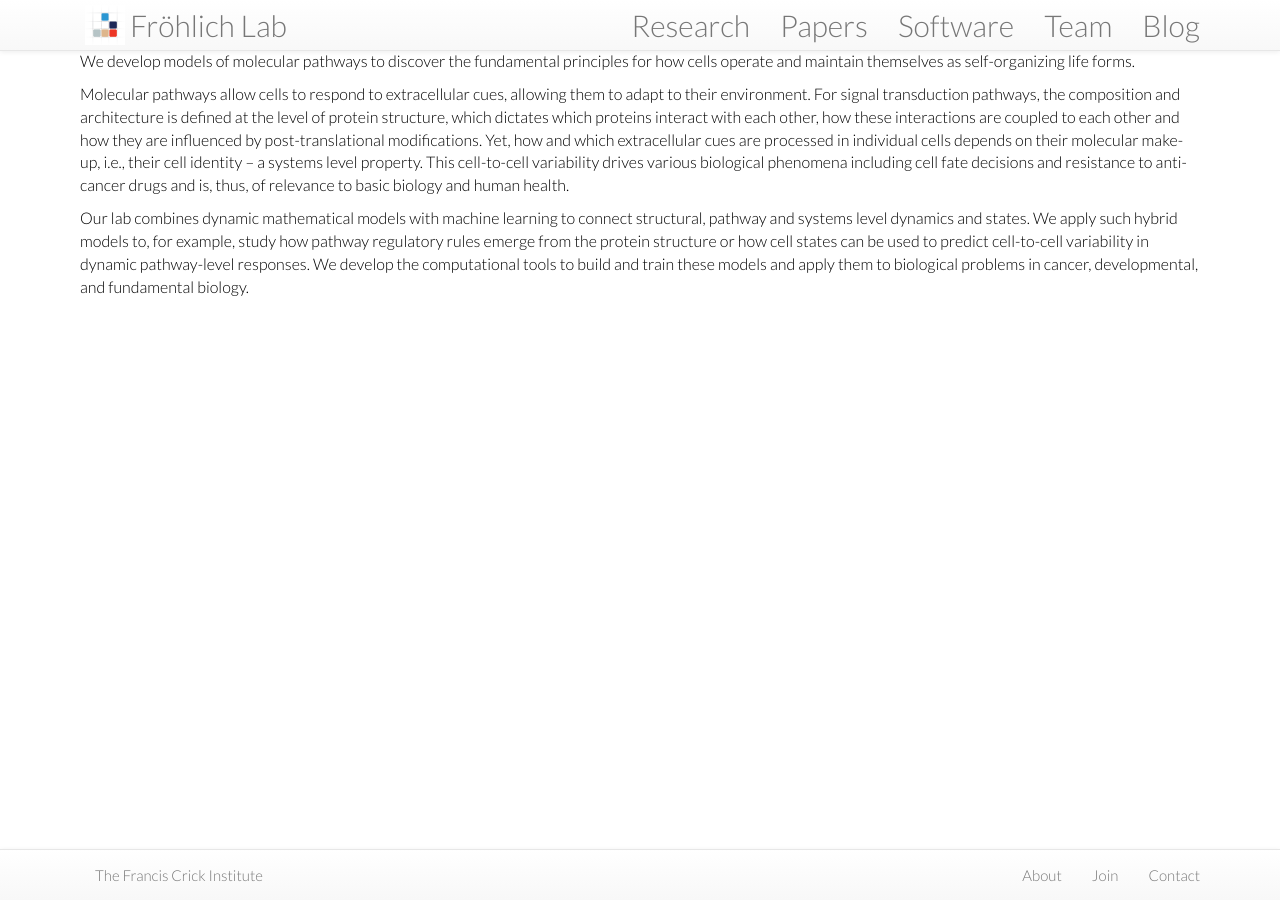
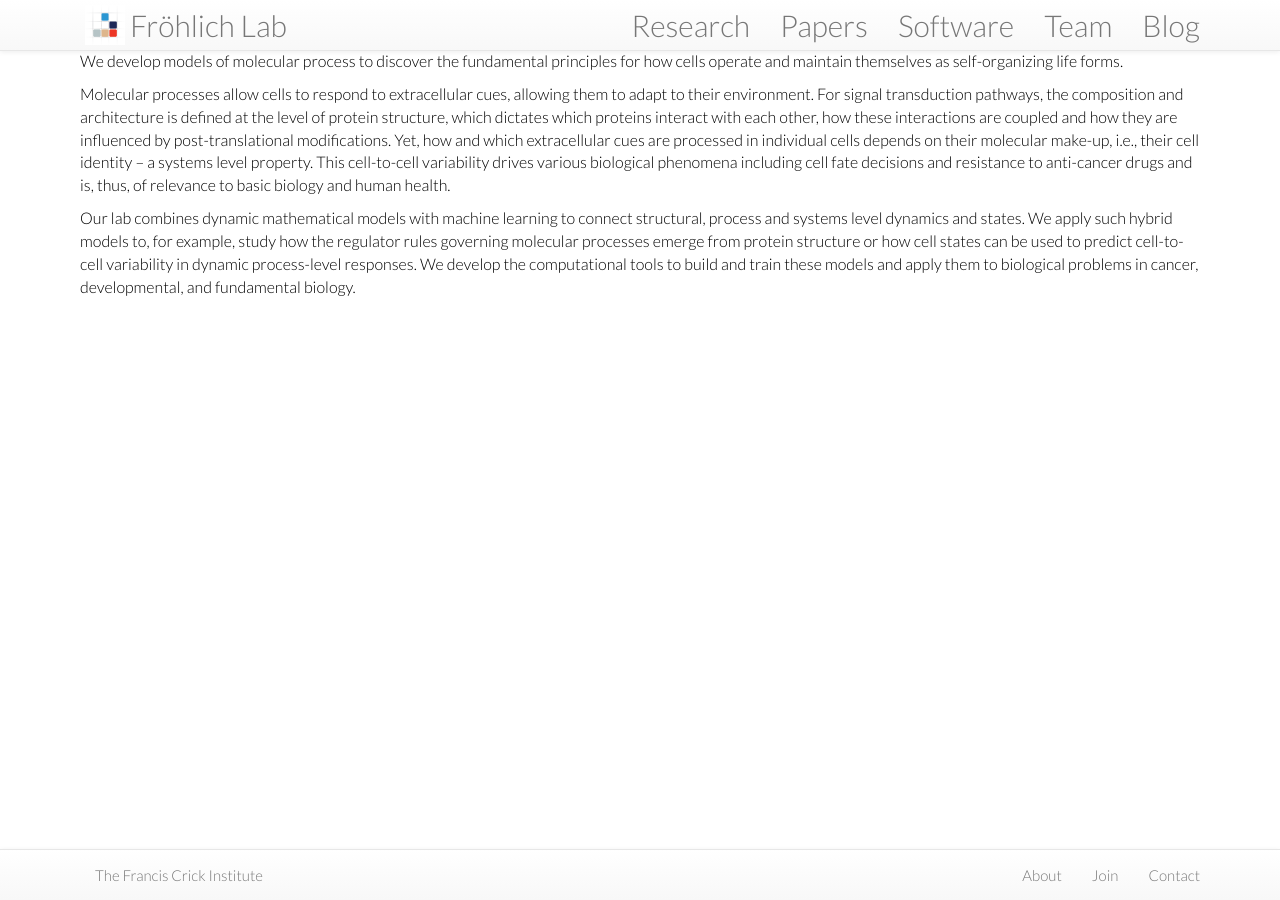
Before and after one commit to frohlich-lab/frohlichlab.github.io, a Jekyll site: the page built from misc/_posts/2022-10-02-home.md, in a window 1280 px wide. Built offline with Jekyll 4.4.1, drawn with Linux system fonts in a browser that asks for light colours; nearby versions of some CDN libraries.

Commit message:
fix missing word, consolidate naming

```diff
--- a/misc/_posts/2022-10-02-home.md
+++ b/misc/_posts/2022-10-02-home.md
@@ -4,8 +4,8 @@ title: Dynamics of Living Systems Lab
 categories: home
 homepage: true
 ---
-We develop models of molecular pathways to discover the fundamental principles for how cells operate and maintain themselves as self-organizing life forms.
+We develop models of molecular process to discover the fundamental principles for how cells operate and maintain themselves as self-organizing life forms.
 
-Molecular pathways allow cells to respond to extracellular cues, allowing them to adapt to their environment. For signal transduction pathways, the composition and architecture is defined at the level of protein structure, which dictates which proteins interact with each other, how these interactions are coupled to each other and how they are influenced by post-translational modifications. Yet, how and which extracellular cues are processed in individual cells depends on their molecular make-up, i.e., their cell identity – a systems level property. This cell-to-cell variability drives various biological phenomena including cell fate decisions and resistance to anti-cancer drugs and is, thus, of relevance to basic biology and human health.
+Molecular processes allow cells to respond to extracellular cues, allowing them to adapt to their environment. For signal transduction pathways, the composition and architecture is defined at the level of protein structure, which dictates which proteins interact with each other, how these interactions are coupled and how they are influenced by post-translational modifications. Yet, how and which extracellular cues are processed in individual cells depends on their molecular make-up, i.e., their cell identity – a systems level property. This cell-to-cell variability drives various biological phenomena including cell fate decisions and resistance to anti-cancer drugs and is, thus, of relevance to basic biology and human health.
 
-Our lab combines dynamic mathematical models with machine learning to connect structural, pathway and systems level dynamics and states. We apply such hybrid models to, for example, study how pathway regulatory rules emerge from the protein structure or how cell states can be used to predict cell-to-cell variability in dynamic pathway-level responses. We develop the computational tools to build and train these models and apply them to biological problems in cancer, developmental, and fundamental biology.
+Our lab combines dynamic mathematical models with machine learning to connect structural, process and systems level dynamics and states. We apply such hybrid models to, for example, study how the regulator rules governing molecular processes emerge from protein structure or how cell states can be used to predict cell-to-cell variability in dynamic process-level responses. We develop the computational tools to build and train these models and apply them to biological problems in cancer, developmental, and fundamental biology.
```
Also changed, not shown: misc/_posts/2022-10-02-join.md (+1 -1 lines), misc/_posts/2022-12-03-research.md (+2 -2 lines), research/_posts/2022-12-03-coarse_graining.md (+2 -2 lines), research/_posts/2022-12-04-contextualization.md (+1 -1 lines), research/_posts/2022-12-06-system_dynamics.md (+1 -1 lines), assets/images/projects/coarse_graining.png, assets/images/projects/contextualization.png, assets/images/projects/systems.png, assets/themes/lab/images/banner/banner.png, 4 other files.
